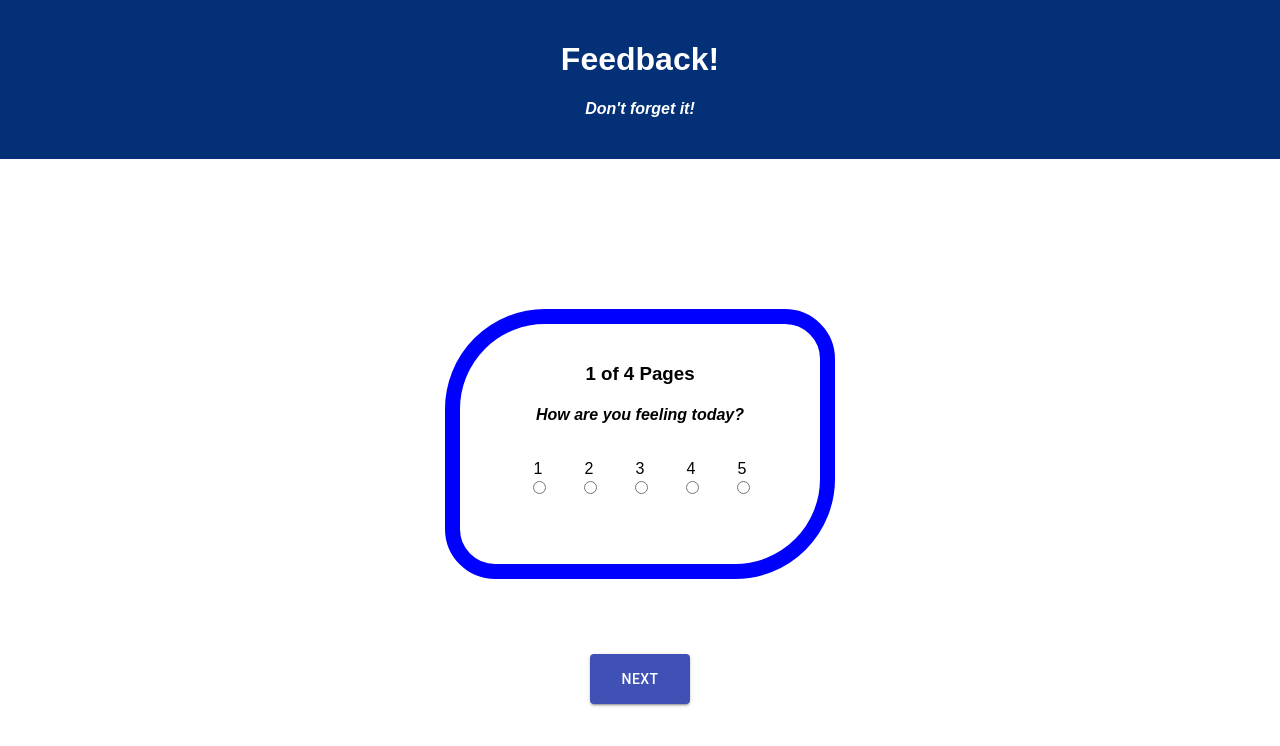
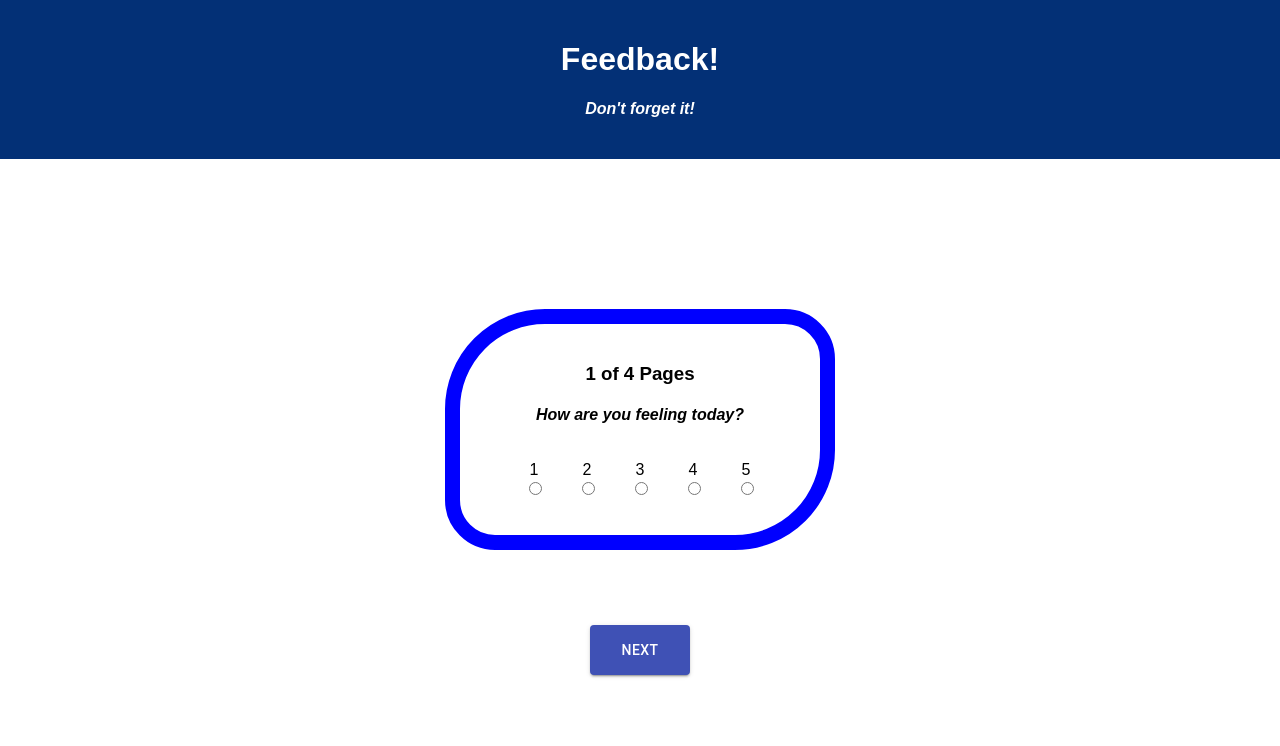
Before and after one commit to JoeyLundquist/Weekend-redux-feedback-loop, a React (Create React App) app: page /#/ in a window 1280 px wide. Shown: the top 746 px of the page. Built offline with nearby package versions, Linux system fonts and the light colour scheme.

Commit message:
Changed height to a percentage for scaling in my container div

```diff
--- a/src/components/App/App.css
+++ b/src/components/App/App.css
@@ -26,7 +26,7 @@ h4 {
   margin: 150px auto 75px auto;
   border: 15px blue solid;
   width: 25%;
-  height: 200px;
+  height: 20%;
   padding: 20px;
   border-radius: 100px 50px;;
 }
--- a/src/components/ScoreForm/ScoreForm.css
+++ b/src/components/ScoreForm/ScoreForm.css
@@ -1,4 +1,4 @@
 .radio-buttons {
     display: inline-block;
-    margin: 15px;
+    margin: 5%;
 }
```
